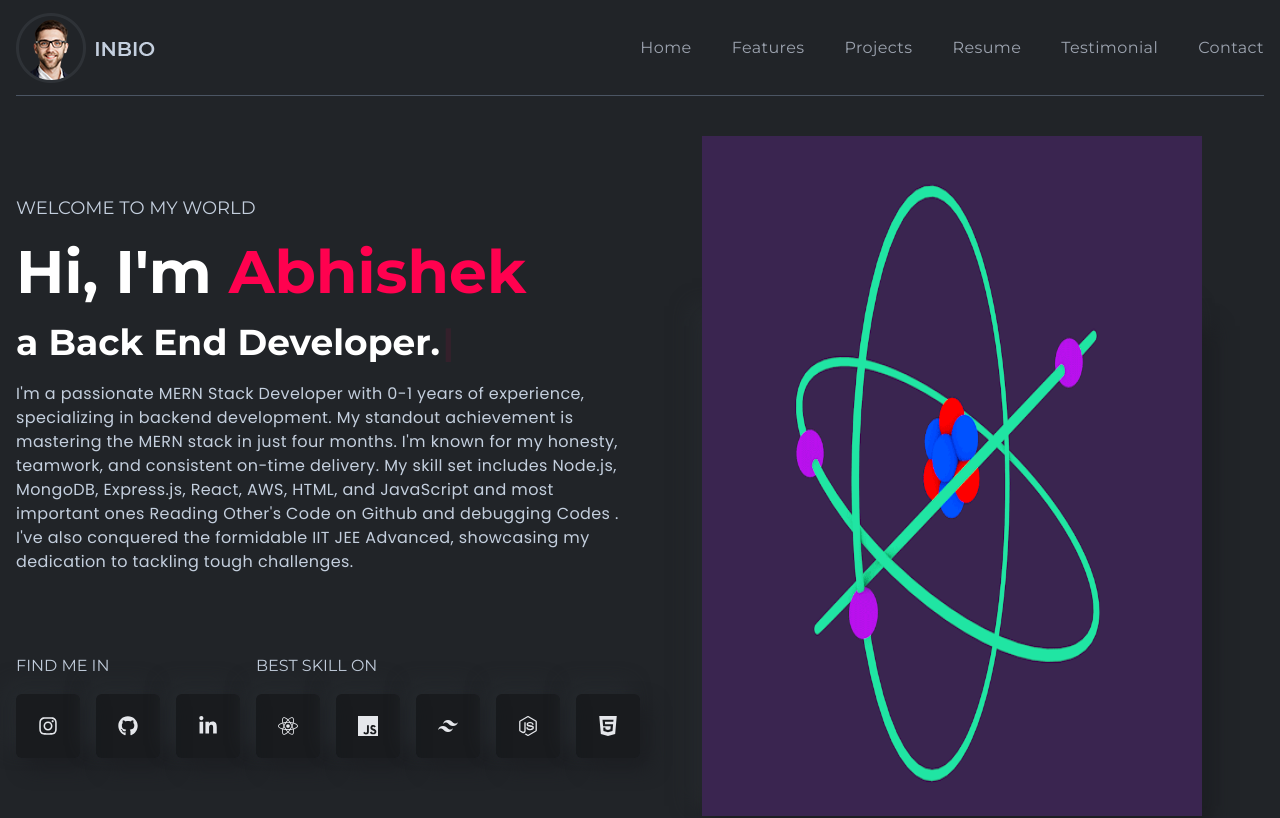
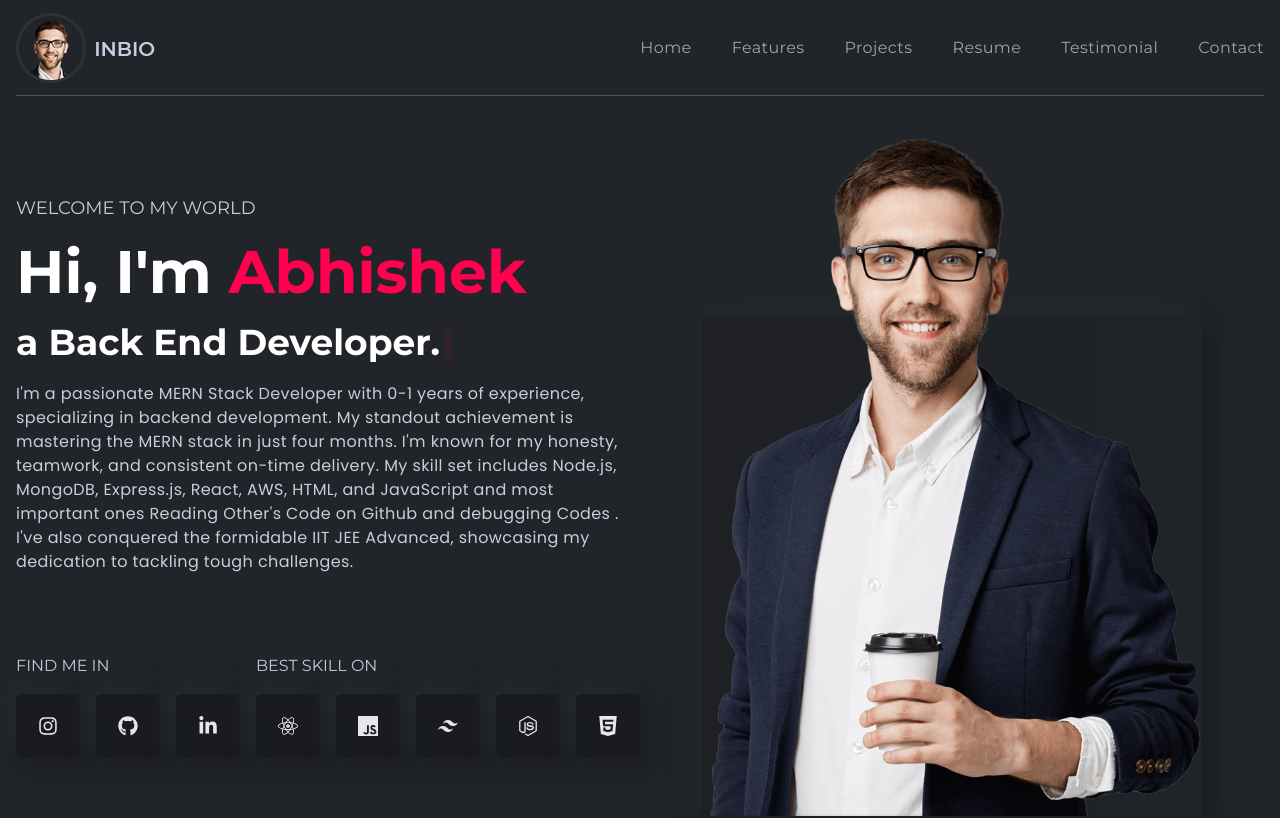
Before and after one commit to Abhishekkumar813209/Portfolio_website, a React (Create React App) app: page / in a window 1280 px wide. Shown: the top 818 px of the page. Built offline with nearby package versions, Linux system fonts and the light colour scheme.

Commit message:
thirteenth commit

```diff
--- a/src/components/banner/RightBanner.js
+++ b/src/components/banner/RightBanner.js
@@ -1,12 +1,12 @@
 import React from 'react'
-import { atom } from "../../assets/index";
+import { bannerImg } from "../../assets/index";
 
 const RightBanner = () => {
   return (
     <div className="w-full lgl:w-1/2 flex justify-center items-center relative">
       <img
         className="w-[300px] h-[400px] lgl:w-[500px] lgl:h-[680px] z-10"
-        src={atom}
+        src={bannerImg}
         alt="bannerImg"
       />
       <div className="absolute bottom-0 w-[350px] h-[300px] lgl:w-[500px] lgl:h-[500px] bg-gradient-to-r from-[#1e2024] to-[#202327] shadow-shadowOne flex justify-center items-center"></div>
```
Also changed, not shown: src/assets/images/atom2.gif (added).
